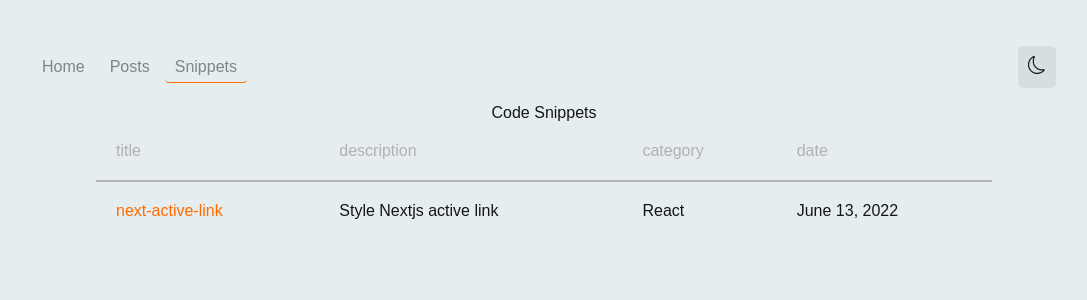
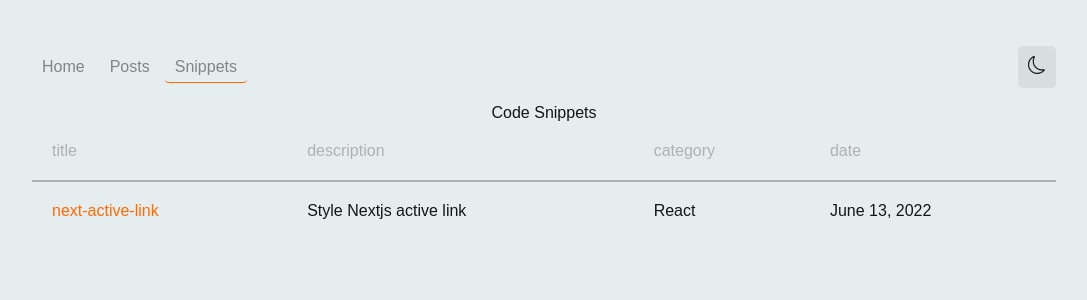
Before and after one commit to gathoni-k/Nxt-Blog, a Next.js app: page /snippets in a window 1280 px wide. Shown: the top 300 px of the page, without its empty margins (96-1183 px from the left). Built offline with nearby package versions, Linux system fonts and the light colour scheme.

Commit message:
Fix table width

```diff
--- a/components/Table/table.module.css
+++ b/components/Table/table.module.css
@@ -1,5 +1,5 @@
 .table {
-    width: 70vw;
+    width: 100%;
     margin: 0 auto;
     border-collapse: collapse;
 }
```
